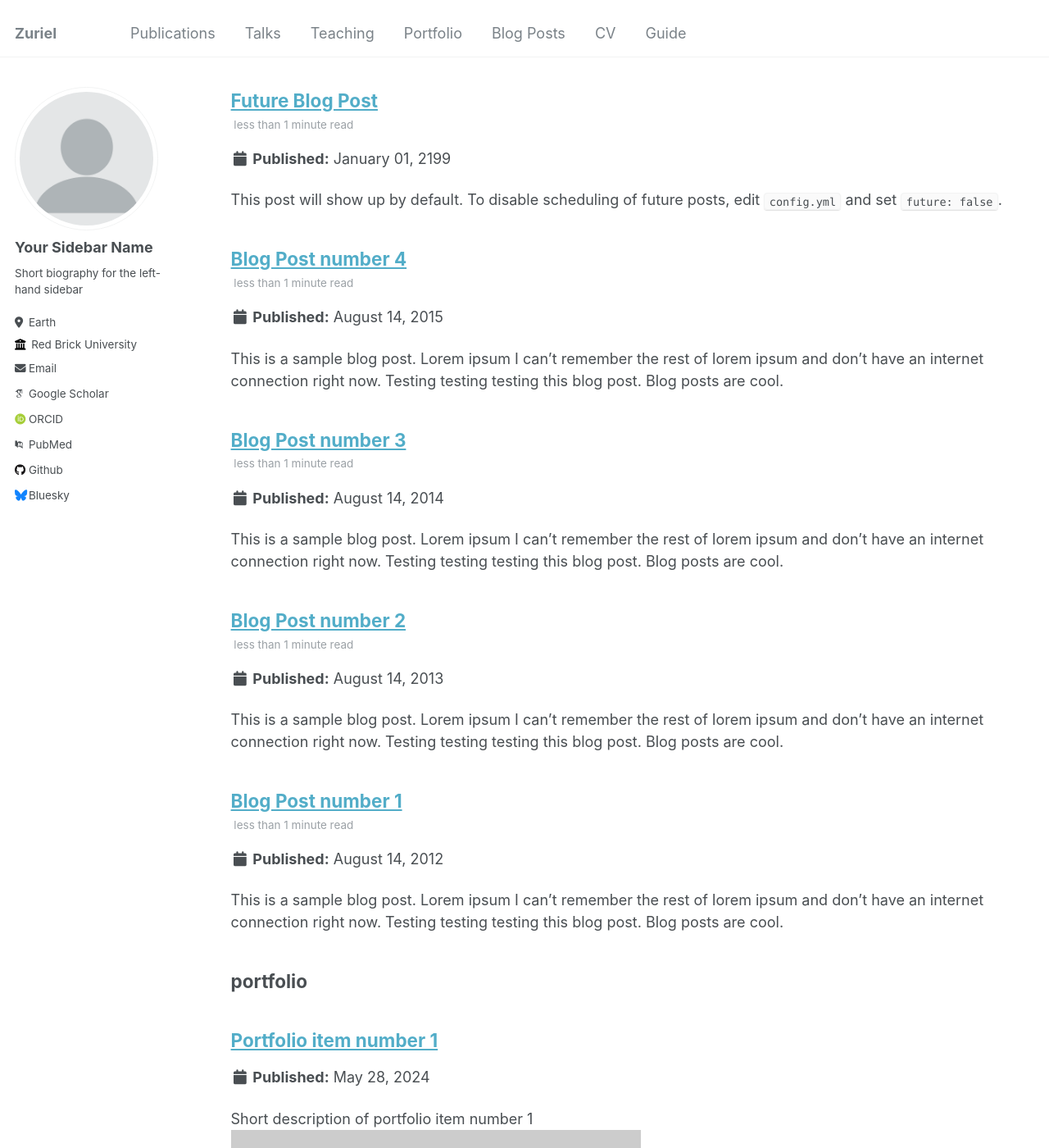
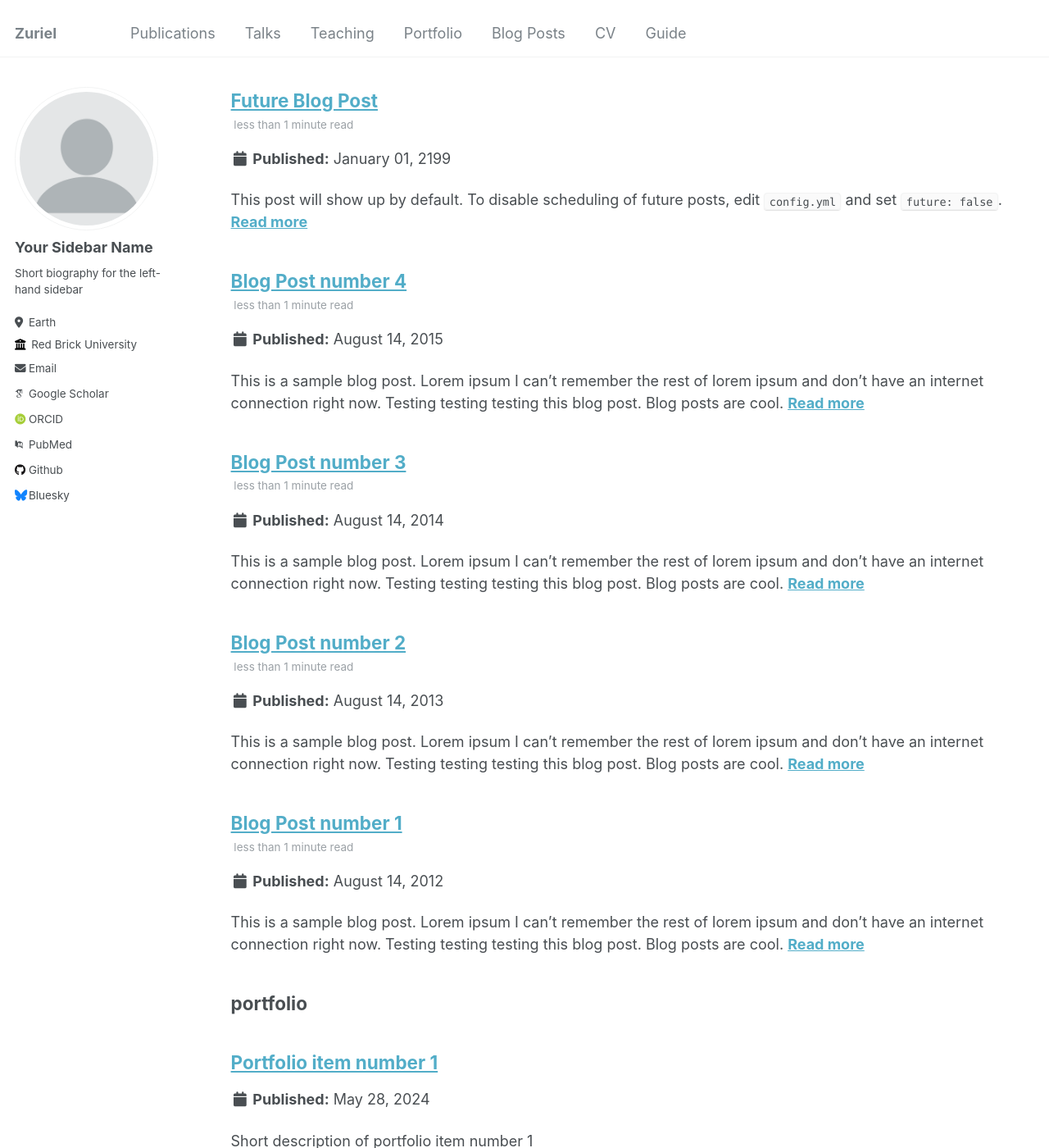
Before and after one commit to zurieljoven/zurieljoven.github.io, a Jekyll site: the page built from _pages/sitemap.md, in a window 1280 px wide and 1400 px high, scrolled down 1681 px. Shown: the whole window at 82% size. Built offline with Jekyll 4.4.1, drawn with Linux system fonts in a browser that asks for light colours; some web fonts are replaced; some of the changed text lies outside the part shown.

Commit message:
read more

```diff
--- a/_config.yml
+++ b/_config.yml
@@ -79,7 +79,7 @@
 breadcrumbs              : false # true, false (default)
 words_per_minute         : 160
 future                   : true
-read_more                : "disabled" # if enabled, adds "Read more" links to excerpts
+read_more                : "enabled" # if enabled, adds "Read more" links to excerpts
 talkmap_link             : false #change to true to add link to talkmap on talks page
 comments:
   provider               : # false (default), "disqus", "discourse", "facebook", "google-plus", "staticman", "custom"
```
